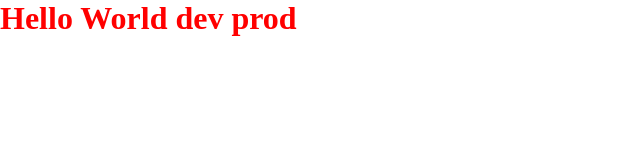
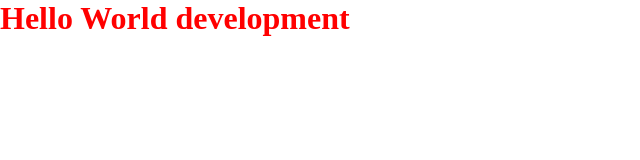
Before and after one commit to Joshualazar28/React-JS, a React (Create React App) app: page / in a window 1280 px wide. Shown: the top 160 px of the page, without its empty margins (0-640 px from the left). Built offline with nearby package versions, Linux system fonts and the light colour scheme.

Commit message:
devlopment

```diff
--- a/package.json
+++ b/package.json
@@ -7,6 +7,7 @@
     "@testing-library/react": "^11.2.7",
     "@testing-library/user-event": "^12.8.3",
     "axios": "^0.21.1",
+    "firebase": "^10.11.0",
     "react": "^17.0.2",
     "react-dom": "^17.0.2",
     "react-error-overlay": "6.0.9",
--- a/src/components/Header.js
+++ b/src/components/Header.js
@@ -5,7 +5,7 @@ import React from 'react';
 export default function Header() {
   return (
     <div>
-      <h1>Hello World dev prod</h1>
+      <h1>Hello World development</h1>
     </div>
   );
 }
```
Also changed, not shown: firebase.json (added), 2 other files (tests, documents, lock files or other folders).
